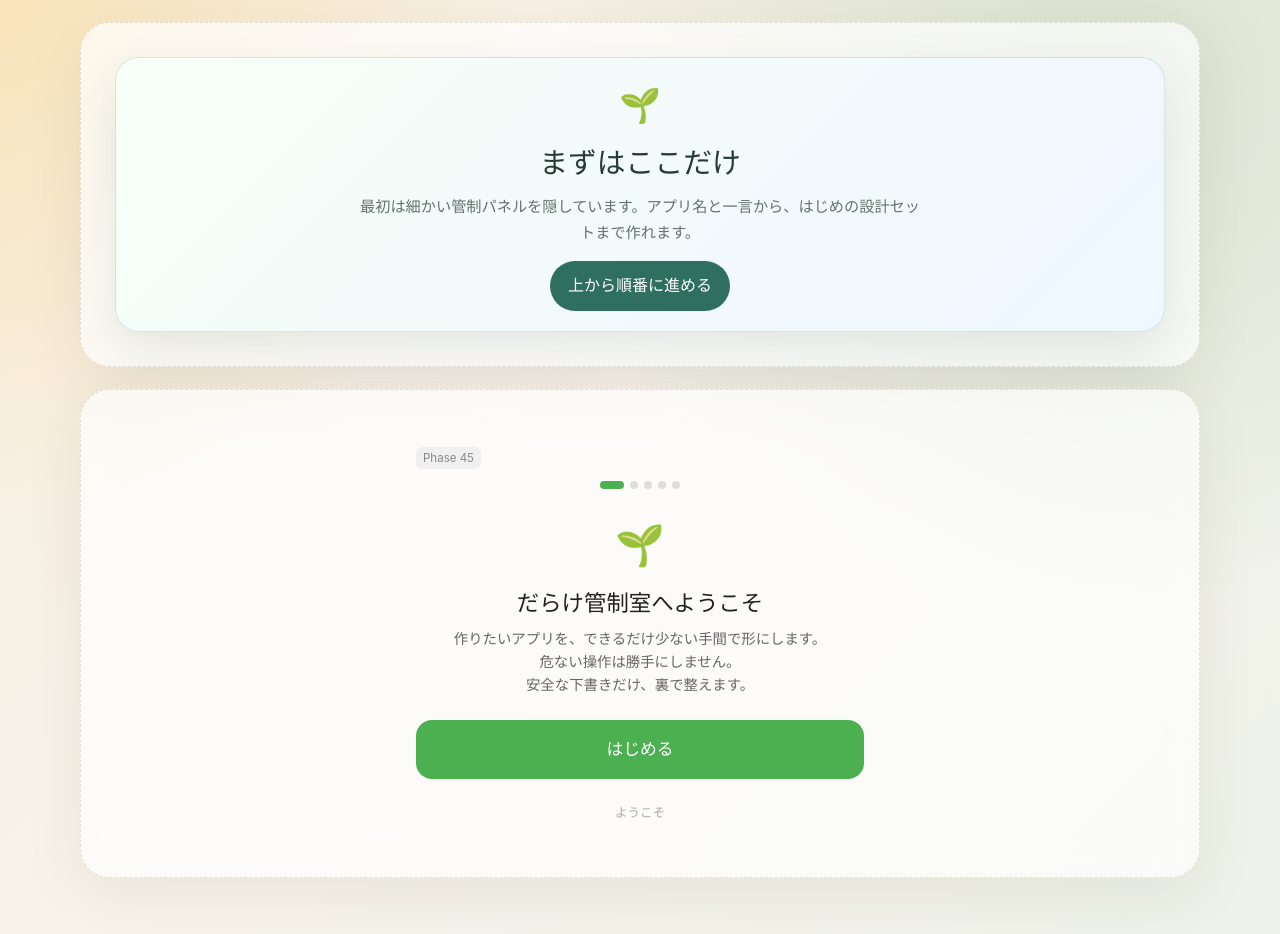
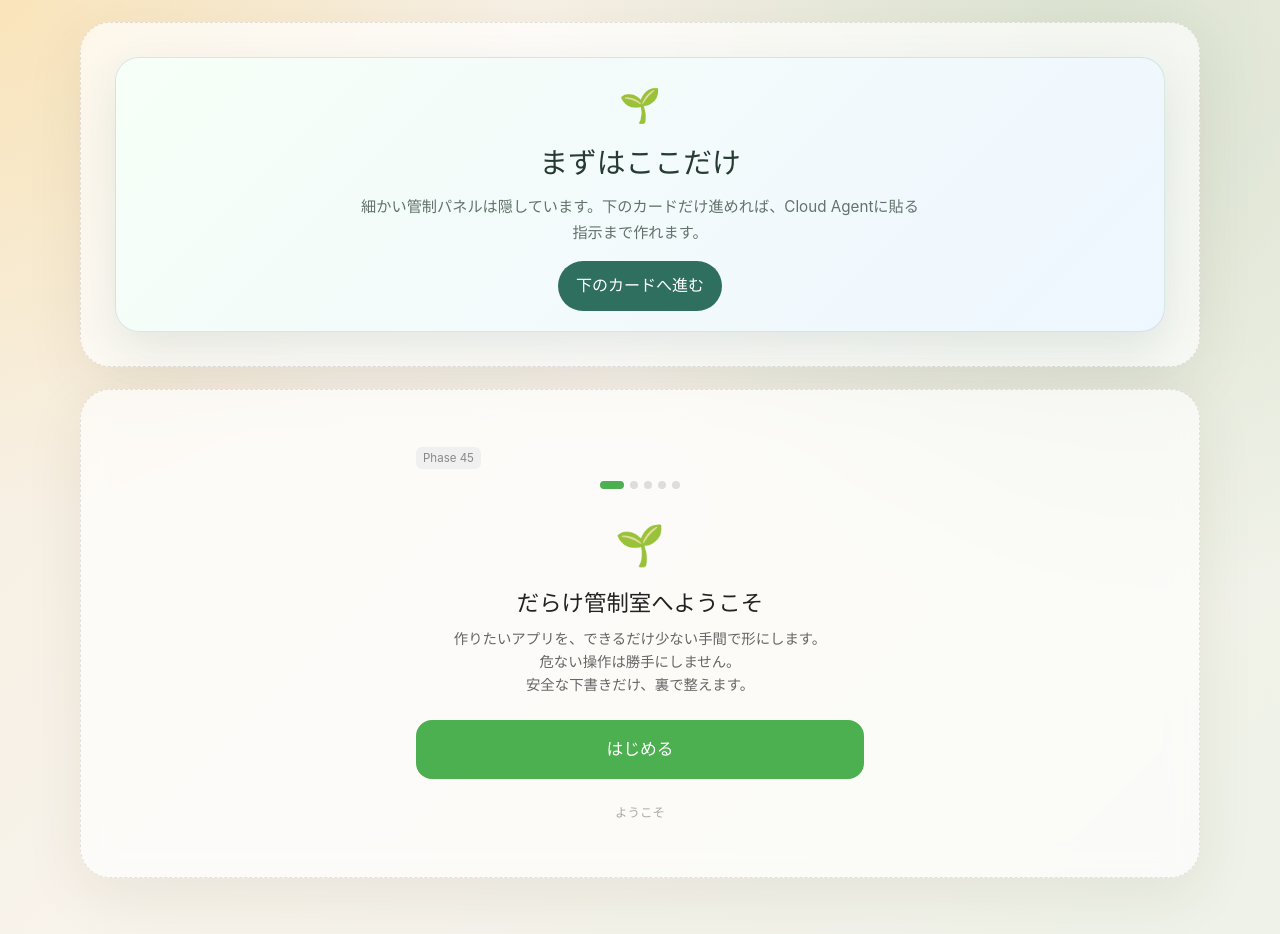
Before and after one commit to sunpotflower4460-cpu/darake-dev-app-AI, a React (Vite) app: page / in a window 1280 px wide. Built offline with nearby package versions, Linux system fonts and the light colour scheme.

Commit message:
fix: make route guard passive and avoid competing body state

```diff
--- a/src/components/FirstStartRouteGuardPanel.tsx
+++ b/src/components/FirstStartRouteGuardPanel.tsx
@@ -1,36 +1,24 @@
-import { useEffect, useMemo, useState } from 'react';
-import { buildFirstAppStartCompletionReport } from '../utils/firstAppStartCompletionReport';
-import { subscribeDarakeRuntimeEvents } from '../utils/darakeRuntimeEvents';
 import '../phase48FirstStartHardening.css';
 
-function getActive(): boolean {
-  return !buildFirstAppStartCompletionReport().beginnerFlowReady;
-}
-
 export function FirstStartRouteGuardPanel() {
-  const [revision, setRevision] = useState(0);
-  const active = useMemo(() => getActive(), [revision]);
-
-  useEffect(() => subscribeDarakeRuntimeEvents(() => setRevision((v) => v + 1)), []);
-
-  useEffect(() => {
-    document.body.classList.toggle('darake-first-start-active', active);
-    return () => document.body.classList.remove('darake-first-start-active');
-  }, [active]);
-
-  if (!active) {
-    return <div className="phase48RouteGuardHidden" aria-hidden="true" />;
-  }
-
   return (
     <div className="phase48RouteGuard">
       <div className="phase48RouteGuardEmoji">🌱</div>
       <div className="phase48RouteGuardTitle">まずはここだけ</div>
       <p className="phase48RouteGuardLead">
-        最初は細かい管制パネルを隠しています。アプリ名と一言から、はじめの設計セットまで作れます。
+        細かい管制パネルは隠しています。下のカードだけ進めれば、Cloud Agentに貼る指示まで作れます。
       </p>
-      <button type="button" className="phase48RouteGuardButton" onClick={() => window.scrollTo({ top: 0, behavior: 'smooth' })}>
-        上から順番に進める
+      <button
+        type="button"
+        className="phase48RouteGuardButton"
+        onClick={() => {
+          const nextPanel = document.querySelector('.boundaryShell .panel.statusModePanel:nth-of-type(2)');
+          if (nextPanel instanceof HTMLElement) {
+            nextPanel.scrollIntoView({ behavior: 'smooth', block: 'start' });
+          }
+        }}
+      >
+        下のカードへ進む
       </button>
     </div>
   );
```
